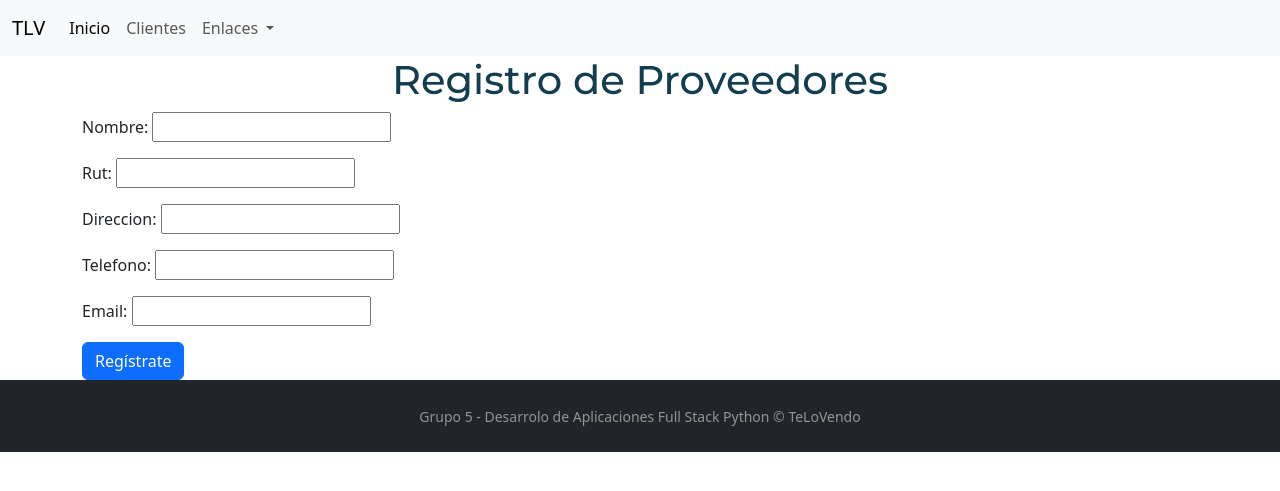
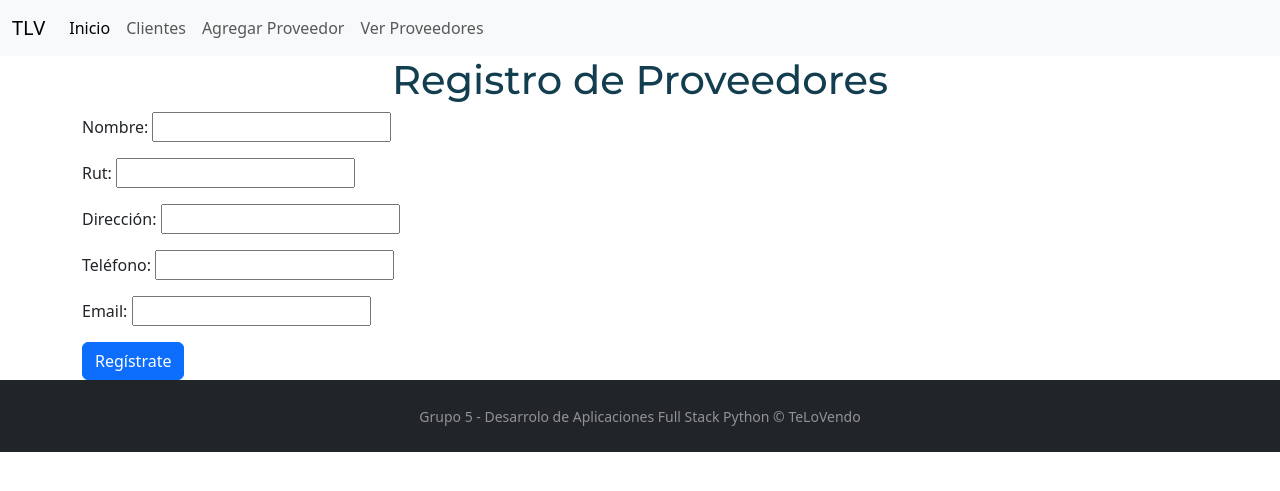
Before and after one commit to Grupo-6-Bootcamp/Grupal-6-4, a Django app: page /formulario/ in a window 1280 px wide. Shown: the top 491 px of the page. Run offline with Django 4.2, Linux system fonts and the light colour scheme.

Commit message:
ultimos cambios

```diff
--- /dev/null
+++ b/6_4venv/pyvenv.cfg
@@ -0,0 +1,5 @@
+home = C:\Users\gpson\AppData\Local\Programs\Python\Python311
+include-system-site-packages = false
+version = 3.11.3
+executable = C:\Users\gpson\AppData\Local\Programs\Python\Python311\python.exe
+command = C:\Users\gpson\AppData\Local\Programs\Python\Python311\python.exe -m venv C:\Users\gpson\OneDrive\Documentos\PROGRAMANDING\Python\Modulo 6\ABPEjercicioGrupal6_4\Grupal-6-4\6_4venv
--- a/telovendo/urls.py
+++ b/telovendo/urls.py
@@ -22,6 +22,7 @@ urlpatterns = [
     path('', views.index, name='index'),
     path('clients/', views.clients, name='clients'),
     path('admin/', admin.site.urls),
-    path('formulario/', views.FormView.as_view(), name='registro_proveedores'),
+    path('formulario/', views.CrearProveedorView.as_view(),
+         name='registro_proveedores'),
     path('proveedores/', views.ProveedoresView.as_view(), name='proveedores')
 ]
--- a/telovendoapp/form.py
+++ b/telovendoapp/form.py
@@ -1,8 +1,16 @@
 from django import forms
 from .models import Proveedores
+
 
 class FormularioProveedores(forms.ModelForm):
 
     class Meta:
         model = Proveedores
         fields = ('nombre', 'rut', 'direccion', 'telefono', 'email')
+        labels = {
+            'nombre': 'Nombre',
+            'rut': 'Rut',
+            'direccion': 'Dirección',
+            'telefono': 'Teléfono',
+            'email': 'Email'
+        }
--- a/telovendoapp/templates/base.html
+++ b/telovendoapp/templates/base.html
@@ -24,15 +24,11 @@
           <li class="nav-item">
             <a class="nav-link" href="{% url 'clients' %}">Clientes</a>
           </li>
-          <li class="nav-item dropdown">
-            <a class="nav-link dropdown-toggle" href="#" role="button" data-bs-toggle="dropdown" aria-expanded="false">
-              Enlaces
-            </a>
-            <ul class="dropdown-menu">
-              <li><a class="dropdown-item" href="https://youtu.be/dQw4w9WgXcQ">Fuera de servicio</a></li>
-              <li><a class="dropdown-item" href="https://youtu.be/dQw4w9WgXcQ">Fuera de servicio</a></li>
-              <li><a class="dropdown-item" href="https://youtu.be/dQw4w9WgXcQ">Fuera de servicio</a></li>
-            </ul>
+          <li class="nav-item">
+            <a class="nav-link" href="{% url 'registro_proveedores' %}">Agregar Proveedor</a>
+          </li>
+          <li class="nav-item">
+            <a class="nav-link" href="{% url 'proveedores' %}">Ver Proveedores</a>
           </li>
         </ul>
       </div>
--- a/telovendoapp/views.py
+++ b/telovendoapp/views.py
@@ -1,12 +1,14 @@
-from django.shortcuts import render
+from django.shortcuts import redirect, render
 from django.http import HttpResponse
 from django.views import View
 from django.views.generic import TemplateView
 from .form import FormularioProveedores
 from .models import Proveedores
 
+
 def index(request):
     return render(request, "index.html")
+
 
 def clients(request):
     clientes = [
@@ -53,19 +55,38 @@ def clients(request):
     ]
     return render(request, "clients.html", {"clientes": clientes})
 
-class FormView(TemplateView):
+# class FormView(TemplateView):
+#     template_name = "formulario.html"
+#     def get_context_data(self, **kwargs):
+#         context = super(FormView, self).get_context_data(**kwargs)
+#         context['form'] = FormularioProveedores()
+#         return context
+
+#     def post(self, request, *args, **kwargs):
+#         form = FormularioProveedores(request.POST)
+#         if form.is_valid():
+#             return HttpResponse("Formulario valido")
+#         else:
+#             return render(request, "formulario.html", {"form": form})
+
+
+class CrearProveedorView(View):
     template_name = "formulario.html"
-    def get_context_data(self, **kwargs):
-        context = super(FormView, self).get_context_data(**kwargs)
-        context['form'] = FormularioProveedores()
-        return context
 
-    def post(self, request, *args, **kwargs):
+    def get(self, request):
+        form = FormularioProveedores()
+        context = {'form': form}
+        return render(request, 'formulario.html', context)
+
+    def post(self, request):
         form = FormularioProveedores(request.POST)
         if form.is_valid():
-            return HttpResponse("Formulario valido")
+            form.save()
+            return redirect('proveedores')
         else:
-            return render(request, "formulario.html", {"form": form})
+            context = {'form': form}
+            return render(request, 'formulario.html', context)
+
 
 class ProveedoresView(TemplateView):
     template_name = "proveedores.html"
```
Also changed, not shown: db.sqlite3, 11 other files.
